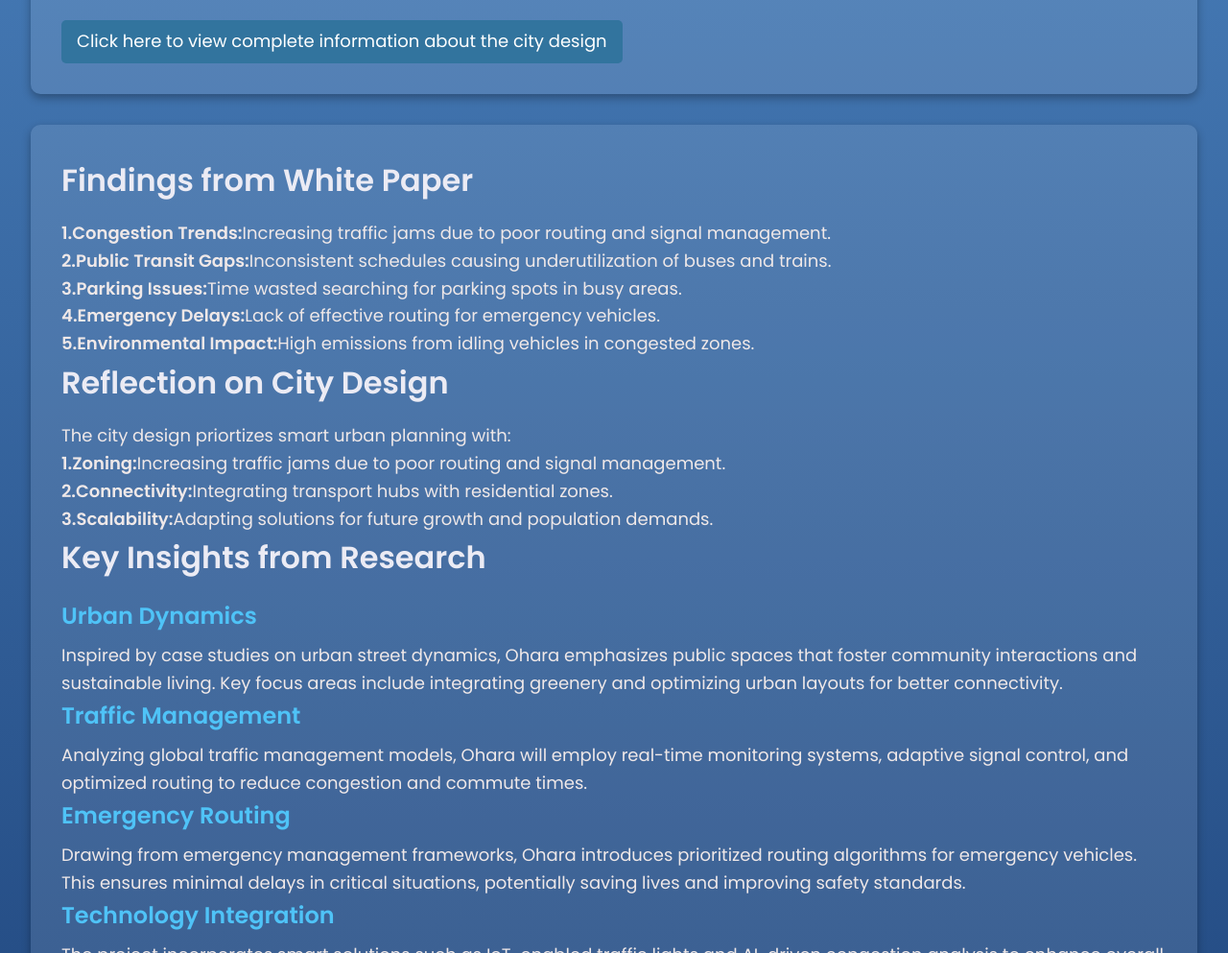
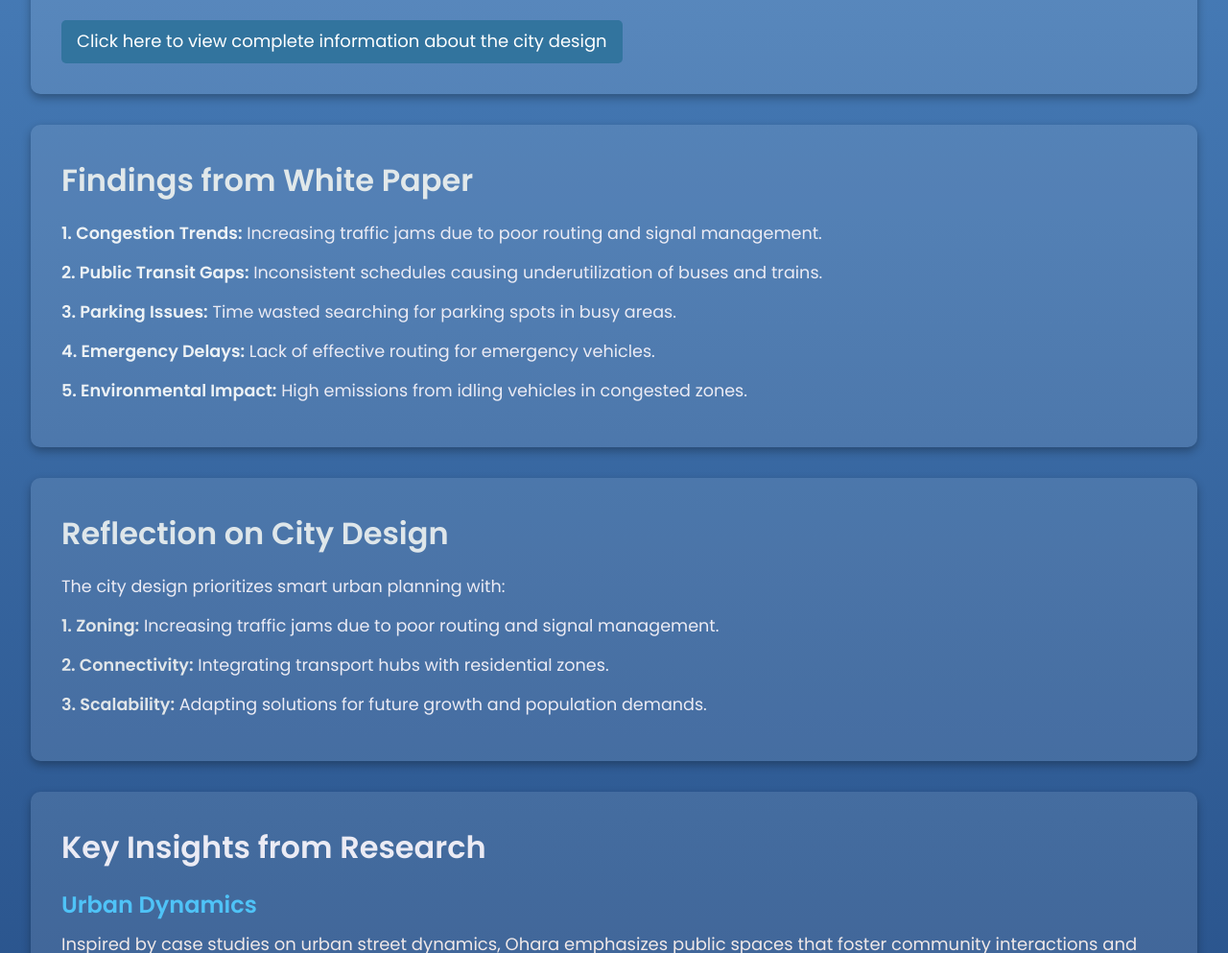
Before and after one commit to RaghavendraRaoK49/portfolioRaghu.git.io, a plain HTML site: page projectov.html in a window 1280 px wide. Shown: the part 880-1873 px from the top of the page at 96% size. Drawn offline with Linux system fonts and the light colour scheme.

Commit message:
Update projectov.html

```diff
--- a/projectov.html
+++ b/projectov.html
@@ -134,6 +134,62 @@
             margin-bottom: 0.5rem;
         }
 
+        /* Findings from White Paper Section */
+.findings {
+    background: rgba(255, 255, 255, 0.1);
+    border-radius: 10px;
+    padding: 2rem;
+    margin-bottom: 2rem;
+    box-shadow: 0 4px 10px rgba(0, 0, 0, 0.3);
+    color: #ebebf4;
+}
+
+.findings h2 {
+    font-size: 2rem;
+    margin-bottom: 1rem;
+    color: #e1e8ea; /* Different color for heading */
+}
+
+.findings p {
+    font-size: 1.1rem;
+    margin-bottom: 0.8rem;
+}
+
+.findings b {
+    color: #edf2f5;
+}
+
+/* Reflection on City Design Section */
+.reflection {
+    background: rgba(255, 255, 255, 0.1);
+    border-radius: 10px;
+    padding: 2rem;
+    margin-bottom: 2rem;
+    box-shadow: 0 4px 10px rgba(0, 0, 0, 0.3);
+    color: #ebebf4;
+}
+
+.reflection h2 {
+    font-size: 2rem;
+    margin-bottom: 1rem;
+    color: #dee6ea; /* Different color for heading */
+}
+
+.reflection p {
+    font-size: 1.1rem;
+    margin-bottom: 0.8rem;
+}
+
+.reflection b {
+    color: #e1e6e9;
+}
+
+/* Optional: Add some space around sections */
+section {
+    margin-top: 2rem;
+}
+
+
         /* Reflection Subheaders */
         h3 {
             font-size: 1.5rem;
@@ -206,21 +262,25 @@
             <a href="city.html">Click here to view complete information about the city design</a>
         </section>
 
+        <section class="findings">
+            <h2>Findings from White Paper</h2>
+            <p><b>1. Congestion Trends:</b> Increasing traffic jams due to poor routing and signal management.</p>
+            <p><b>2. Public Transit Gaps:</b> Inconsistent schedules causing underutilization of buses and trains.</p>
+            <p><b>3. Parking Issues:</b> Time wasted searching for parking spots in busy areas.</p>
+            <p><b>4. Emergency Delays:</b> Lack of effective routing for emergency vehicles.</p>
+            <p><b>5. Environmental Impact:</b> High emissions from idling vehicles in congested zones.</p>
+        </section>
+
+        <section class="reflection">
+            <h2>Reflection on City Design</h2>
+            <p>The city design prioritizes smart urban planning with:</p>
+            <p><b>1. Zoning:</b> Increasing traffic jams due to poor routing and signal management.</p>
+            <p><b>2. Connectivity:</b> Integrating transport hubs with residential zones.</p>
+            <p><b>3. Scalability:</b> Adapting solutions for future growth and population demands.</p>
+        </section>
+
+
         <section>
-
-            <h2>Findings from White Paper</h2>
-            <p><b>1.Congestion Trends:</b>Increasing traffic jams due to poor routing and signal management.</p>
-            <p><b>2.Public Transit Gaps:</b>Inconsistent schedules causing underutilization of buses and trains.</p>
-            <p><b>3.Parking Issues:</b>Time wasted searching for parking spots in busy areas.</p>
-            <p><b>4.Emergency Delays:</b>Lack of effective routing for emergency vehicles.</p>
-            <p><b>5.Environmental Impact:</b>High emissions from idling vehicles in congested zones.</p>
-
-            <h2>Reflection on City Design</h2>
-            <p>The city design priortizes smart urban planning with:</p>
-            <p><b>1.Zoning:</b>Increasing traffic jams due to poor routing and signal management.</p>
-            <p><b>2.Connectivity:</b>Integrating transport hubs with residential zones.</p>
-            <p><b>3.Scalability:</b>Adapting solutions for future growth and population demands.</p>
-
 
             <h2>Key Insights from Research</h2>
 
```
